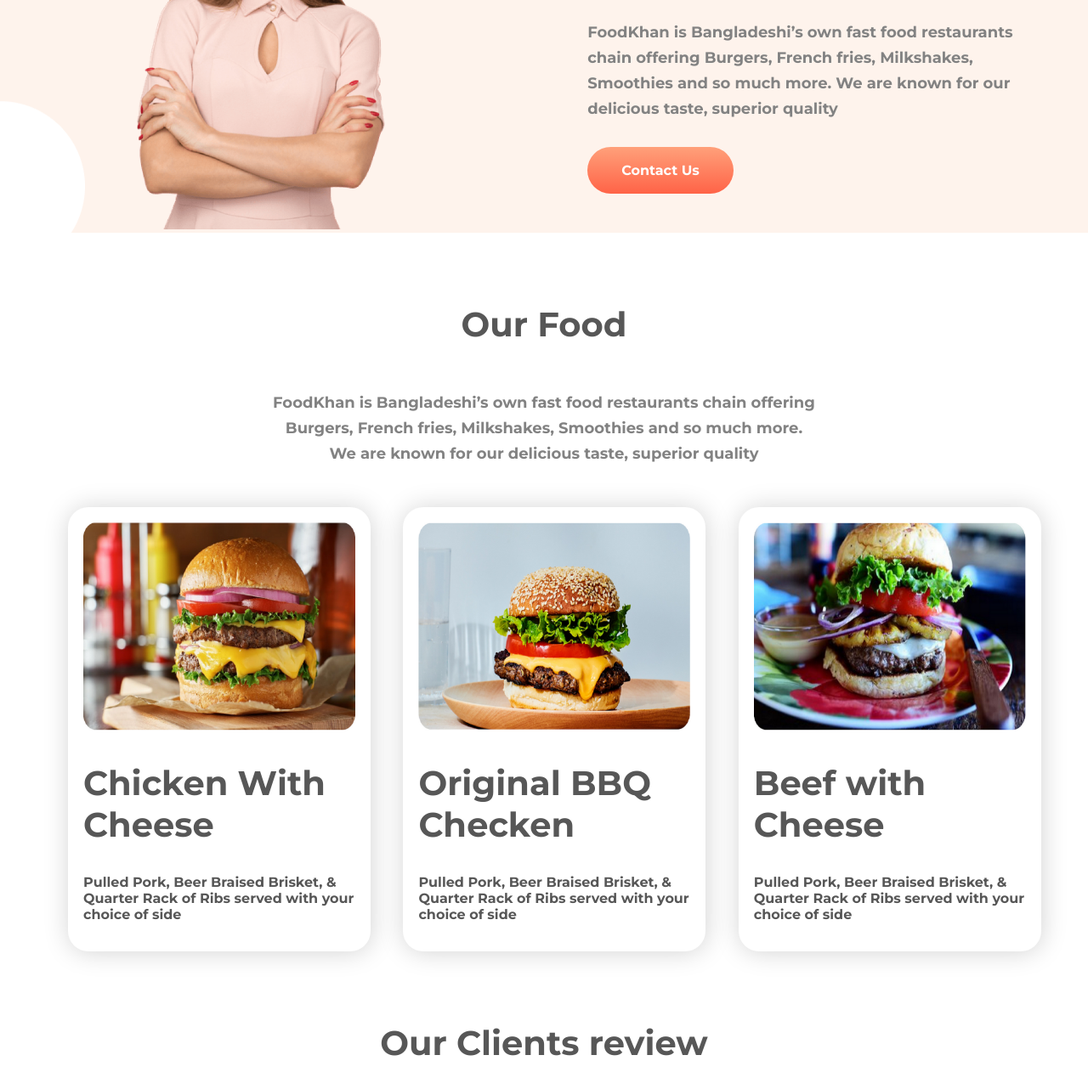
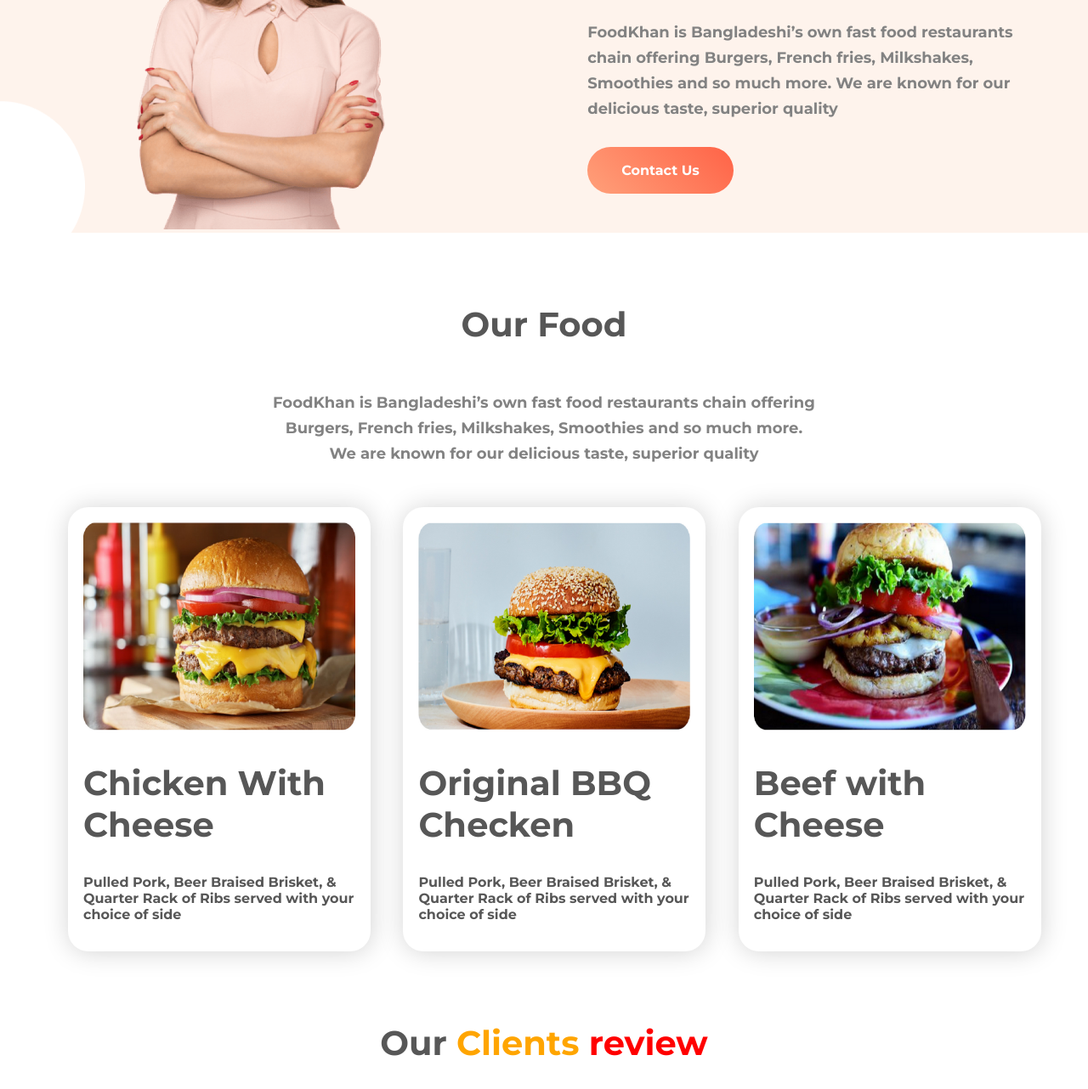
Before and after one commit to tnayem/food-khan, a plain HTML site: page index.html in a window 1280 px wide. Shown: the part 918-2200 px from the top of the page at 85% size. Drawn offline with Linux system fonts and the light colour scheme.

Commit message:
Full currection

```diff
--- a/index.html
+++ b/index.html
@@ -43,7 +43,7 @@
             </div>
         </div>
     <!-- About-area End-->
-    <!-- Burger-area Start -->
+    <!-- Food-area Start -->
         <div class="food-area">
             <div class="food-area-top">
                 <h2>Our Food</h2>
@@ -69,7 +69,7 @@
             </div>
         </div>
         <div class="client-review">
-            <h2>Our Clients review</h2>
+            <h2>Our <span class="orrange-color">Clients</span> <span class="red-color">review</span></h2>
             <div class="client-review-area">
                 <div class="half-width">
                     <img src="images/food/review.jpg" alt="">
@@ -82,7 +82,7 @@
             </div>
 
         </div>
-    <!-- Burger-area End -->
+    <!-- Food-area End -->
     <!-- footer-area start -->
         <div class="footer-area">
             <div class="all-information">
--- a/style.css
+++ b/style.css
@@ -34,7 +34,7 @@ h4,h6{
 .mybtn{
     text-decoration: none;
     padding:18px 40px;
-    background-image: linear-gradient(lightsalmon, tomato);
+    background-image: linear-gradient(45deg, lightsalmon, tomato);
     border-radius: 30px;
     color:#ffffff;
     font-weight: bold;
@@ -51,7 +51,7 @@ h4,h6{
 }
 /**=======Header Area End===============**/
 /**=======About Area Start==============**/
-/**=======About Area Start==============**/
+
 .about-area{
     display:flex;
     background-image: url(images/shapes/7.png);
@@ -118,6 +118,9 @@ h4,h6{
 #rakibul{
     padding-top:70px;
 }
+.red-color{
+    color:red;
+}
 /**=======client-review area End=========**/
 /**=======Footer-Area-Start==============**/
 .footer-area{
```
